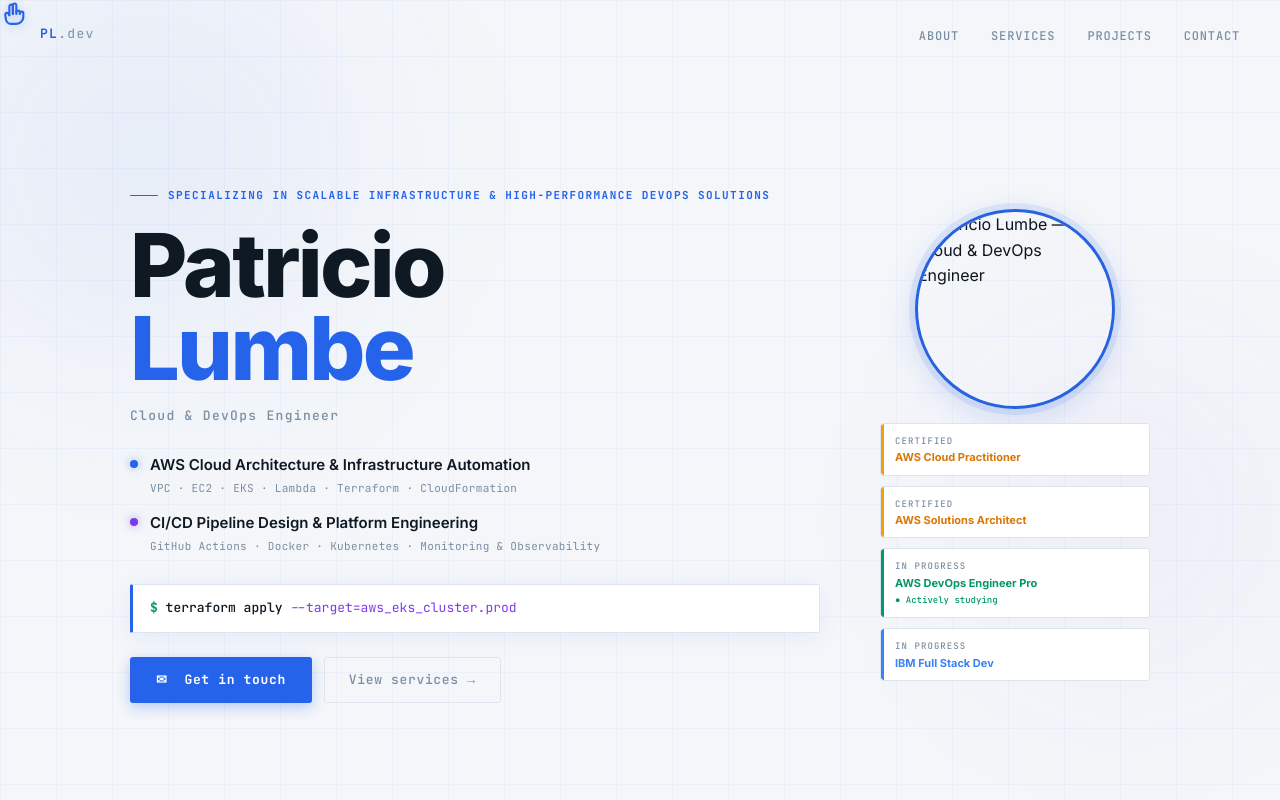
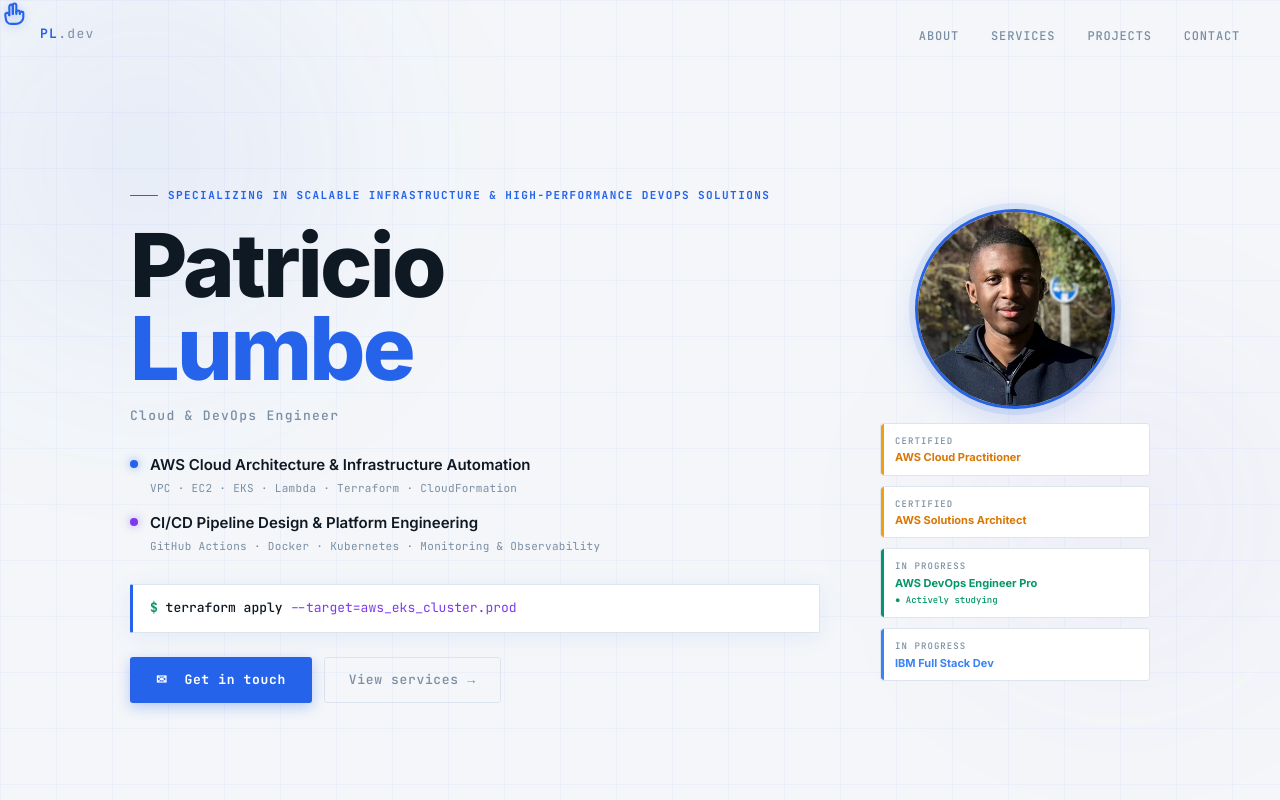
Before and after one commit to Lumbenlengo/patriciolumbe-site, a plain HTML site: page index.html in a window 1280 px wide. Shown: the top 800 px of the page. Drawn offline with Linux system fonts and the light colour scheme.

Commit message:
fix: resolve profile photo path

```diff
--- a/index.html
+++ b/index.html
@@ -95,7 +95,7 @@
           <div class="hero-right">
             <div class="hero-photo-wrap">
               <img
-                src="assets/patricio.jpg"
+                src="assets/patricio-profile.jpg"
                 alt="Patricio Lumbe — Cloud & DevOps Engineer"
                 class="hero-photo"
               />
```
